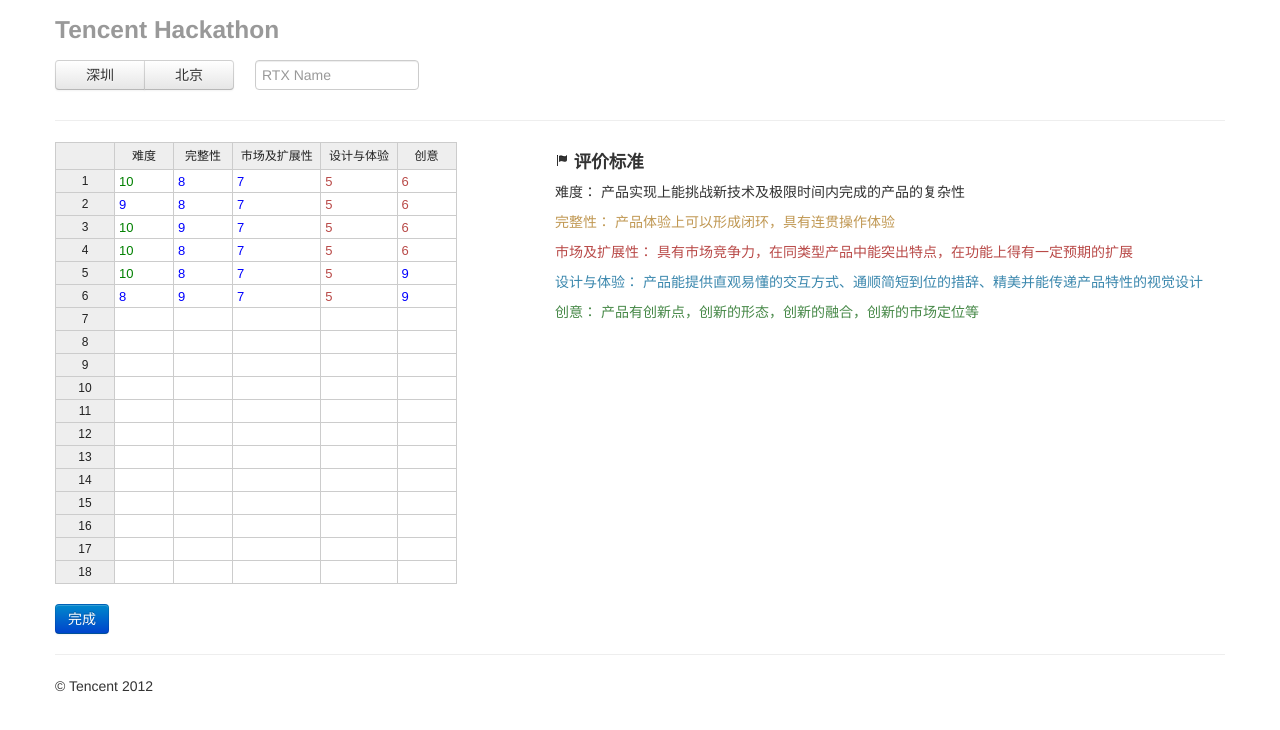
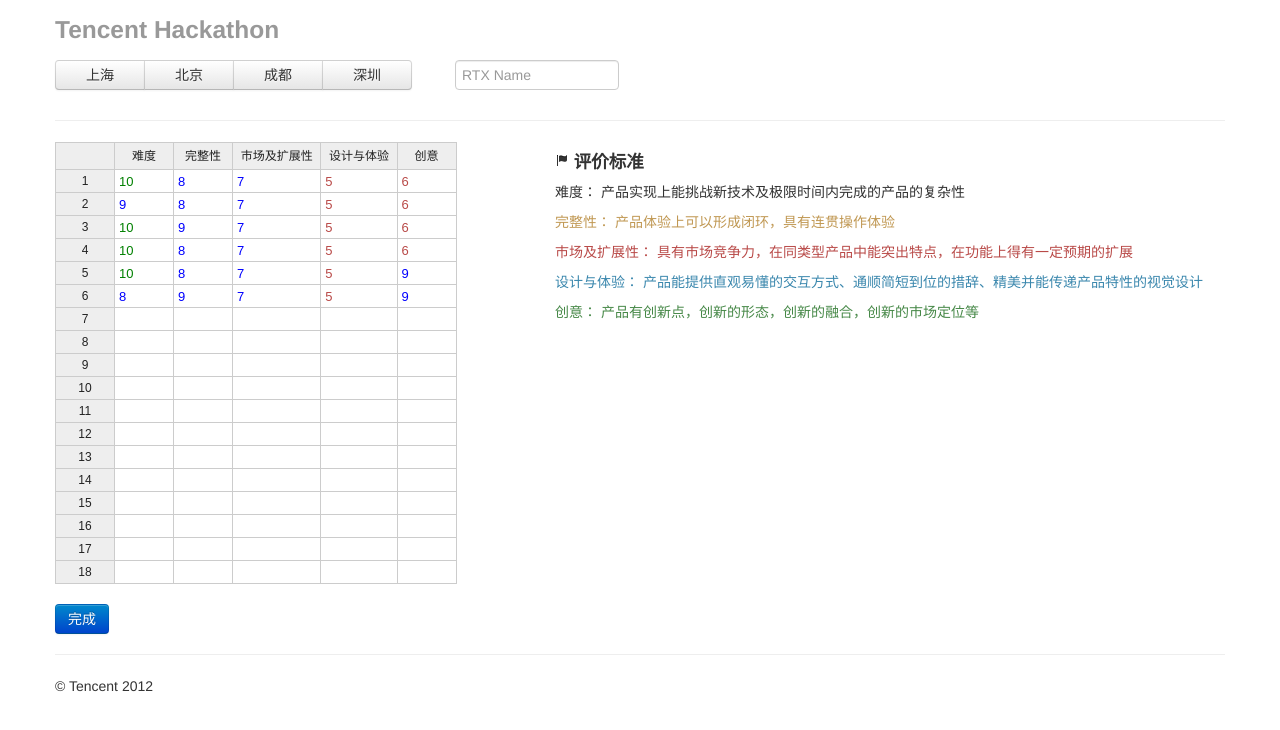
Before and after one commit to yuanyan/tencent-hackathon-scoring, a website: page index.html in a window 1280 px wide. Drawn offline with Linux system fonts and the light colour scheme.

Commit message:
add city

```diff
--- a/index.html
+++ b/index.html
@@ -25,10 +25,13 @@
 
 
         <div class="row-fluid">
-            <div class="span2">
+            <div class="span4">
                 <div id="city" class="btn-group" data-toggle="buttons-radio">
+                    <button type="button" value="sh" class="btn input-small">上海</button>
+                    <button type="button" value="bg" class="btn input-small">北京 </button>
+                    <button type="button" value="cd" class="btn input-small">成都</button>
                     <button type="button" value="sz" class="btn input-small">深圳</button>
-                    <button type="button" value="bg" class="btn input-small">北京 </button>
+
                 </div>
             </div>
 
@@ -101,6 +104,13 @@
     <!--<script src="https://www.parse.com/downloads/javascript/parse-1.1.8.min.js"></script>-->
     <script>
        (function(){
+
+           var citys = {
+             'sz':"深圳",
+             'bg':"北京",
+             'cd':"成都",
+             'sh':"上海"
+           };
            var myData = [
                [10, 8, 7, 5, 6],
                [9, 8, 7, 5, 6],
@@ -214,7 +224,7 @@
 
                console.log(data);
 
-               $("#submit").text(rtx + "(" + (city=='sz'?"深圳":"北京") + ") " + "确认提交吗？");
+               $("#submit").text(rtx + "(" + citys[city] + ") " + "确认提交吗？");
 
                $('#myModal').modal('show');
 
@@ -225,7 +235,7 @@
 
                $("#submit").text("提交ing...");
 
-               $("#put").attr('disabled','disabled');
+               $("#put").attr('disabled', 'disabled');
 
                save(data, function(object){
 
```
Also changed, not shown: scoring.html (+3 -1 lines).
